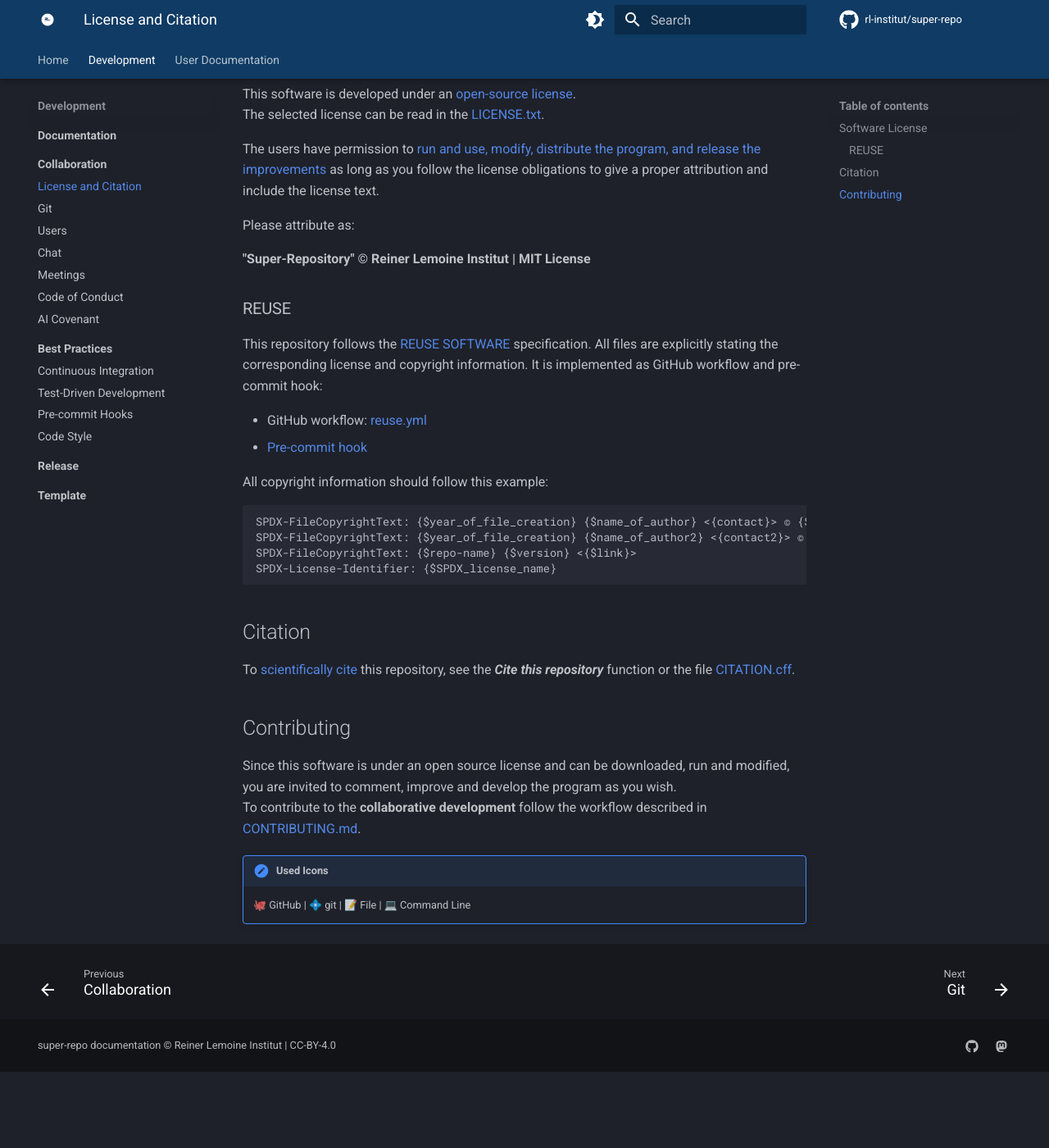
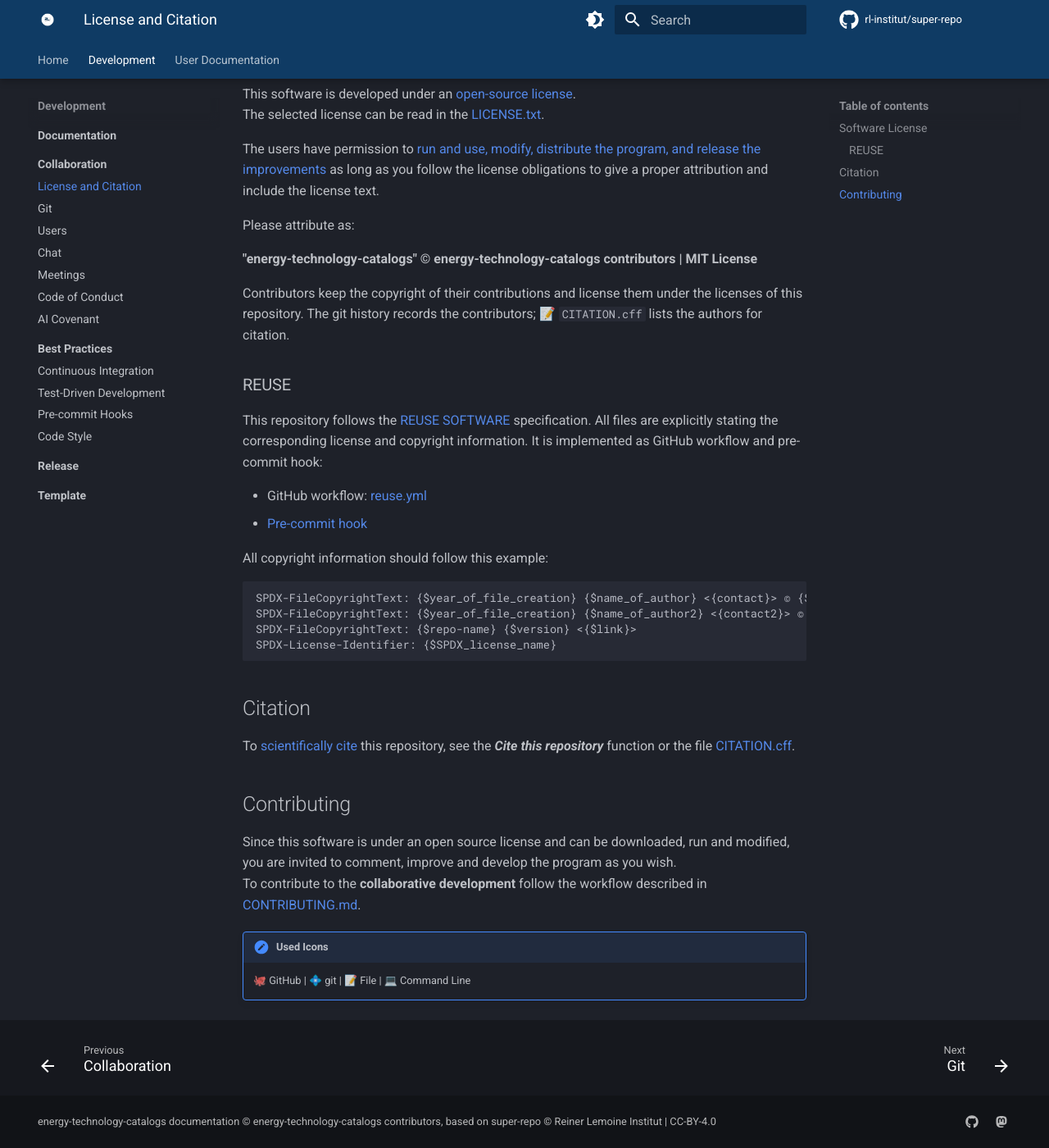
Before and after one commit to OpenEnergyPlatform/energy-technology-catalogs, an MkDocs documentation site: the page built from docs/development/collaboration/license_and_citation.md, in a window 1280 px wide and 1400 px high, scrolled down 217 px. Shown: the whole window at 82% size. Built offline with MkDocs 1.6.1 and Material for MkDocs 9.7.7, drawn with Linux system fonts in a browser that asks for light colours; comment, search, counter and statistics services are not loaded; the version menu is left out; before the commit the page ends 1524 px from its top, so only the background shows below that.

Commit message:
Name contributors as copyright holder #2

```diff
--- a/REUSE.toml
+++ b/REUSE.toml
@@ -4,16 +4,16 @@
 
 version = 1
 SPDX-PackageName = "energy-technology-catalogs"
-SPDX-PackageSupplier = "Ludwig Hülk <https://github.com/Ludee>"
+SPDX-PackageSupplier = "energy-technology-catalogs contributors <https://github.com/OpenEnergyPlatform/energy-technology-catalogs>"
 SPDX-PackageDownloadLocation = "https://github.com/OpenEnergyPlatform/energy-technology-catalogs"
 SPDX-PackageComment = "The code of this repository is licensed under the MIT License (MIT)."
 
 [[annotations]]
 path = "docs/**"
 precedence = "override"
-SPDX-FileCopyrightText = ["2023 Ludwig Hülk <https://github.com/Ludee> © Reiner Lemoine Institut", "2024 Jonas Huber <https://github.com/jh-RLI> © Reiner Lemoine Institut", "super-repo <https://github.com/rl-institut/super-repo>"]
+SPDX-FileCopyrightText = ["2026 energy-technology-catalogs contributors <https://github.com/OpenEnergyPlatform/energy-technology-catalogs>", "2023 Ludwig Hülk <https://github.com/Ludee> © Reiner Lemoine Institut", "2024 Jonas Huber <https://github.com/jh-RLI> © Reiner Lemoine Institut", "super-repo <https://github.com/rl-institut/super-repo>"]
 SPDX-License-Identifier = "CC-BY-4.0"
-SPDX-FileComment = "Copyright: super-repo documentation © Reiner Lemoine Institut licensed CC-BY-4.0"
+SPDX-FileComment = "Copyright: energy-technology-catalogs documentation © energy-technology-catalogs contributors, based on the super-repo documentation © Reiner Lemoine Institut, licensed CC-BY-4.0"
 
 [[annotations]]
 path = ".github/pull_request_template.md"
--- a/docs/development/collaboration/license_and_citation.md
+++ b/docs/development/collaboration/license_and_citation.md
@@ -14,7 +14,11 @@ include the license text.
 
 Please attribute as:
 
-**"Super-Repository" © Reiner Lemoine Institut | MIT License**
+**"energy-technology-catalogs" © energy-technology-catalogs contributors | MIT License**
+
+Contributors keep the copyright of their contributions and license them under the licenses of
+this repository. The git history records the contributors; 📝 `CITATION.cff` lists the authors
+for citation.
 
 ### REUSE
 
--- a/mkdocs.yml
+++ b/mkdocs.yml
@@ -12,7 +12,7 @@ site_description: Documentation of the Super-Repo for scientific software
 repo_name: rl-institut/super-repo
 repo_url: https://github.com/rl-institut/super-repo
 docs_dir: docs
-copyright: super-repo documentation &copy; Reiner Lemoine Institut | CC-BY-4.0
+copyright: energy-technology-catalogs documentation &copy; energy-technology-catalogs contributors, based on super-repo &copy; Reiner Lemoine Institut | CC-BY-4.0
 
 # Configuration
 theme:
```
Also changed, not shown: LICENSE.txt.
